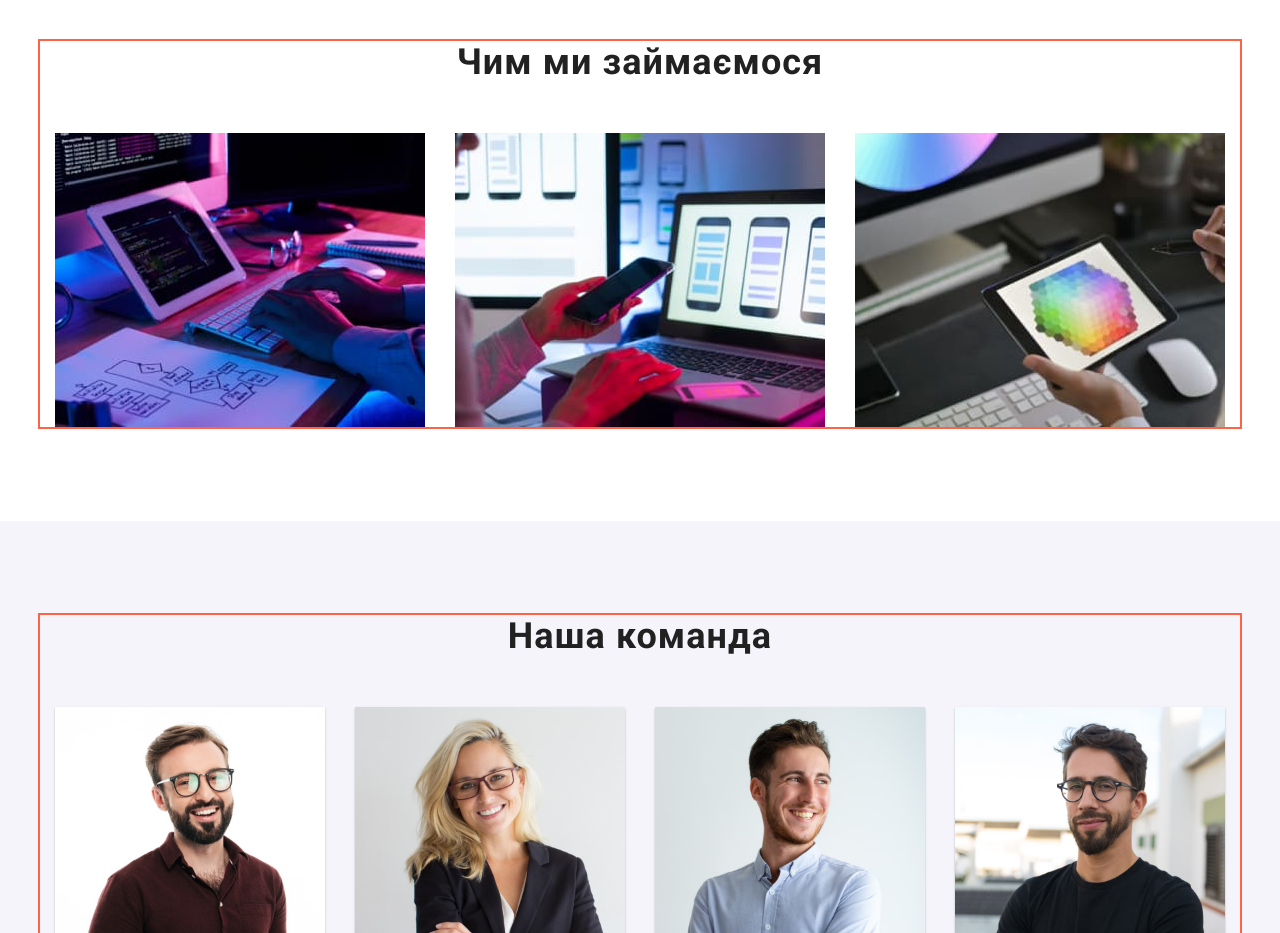
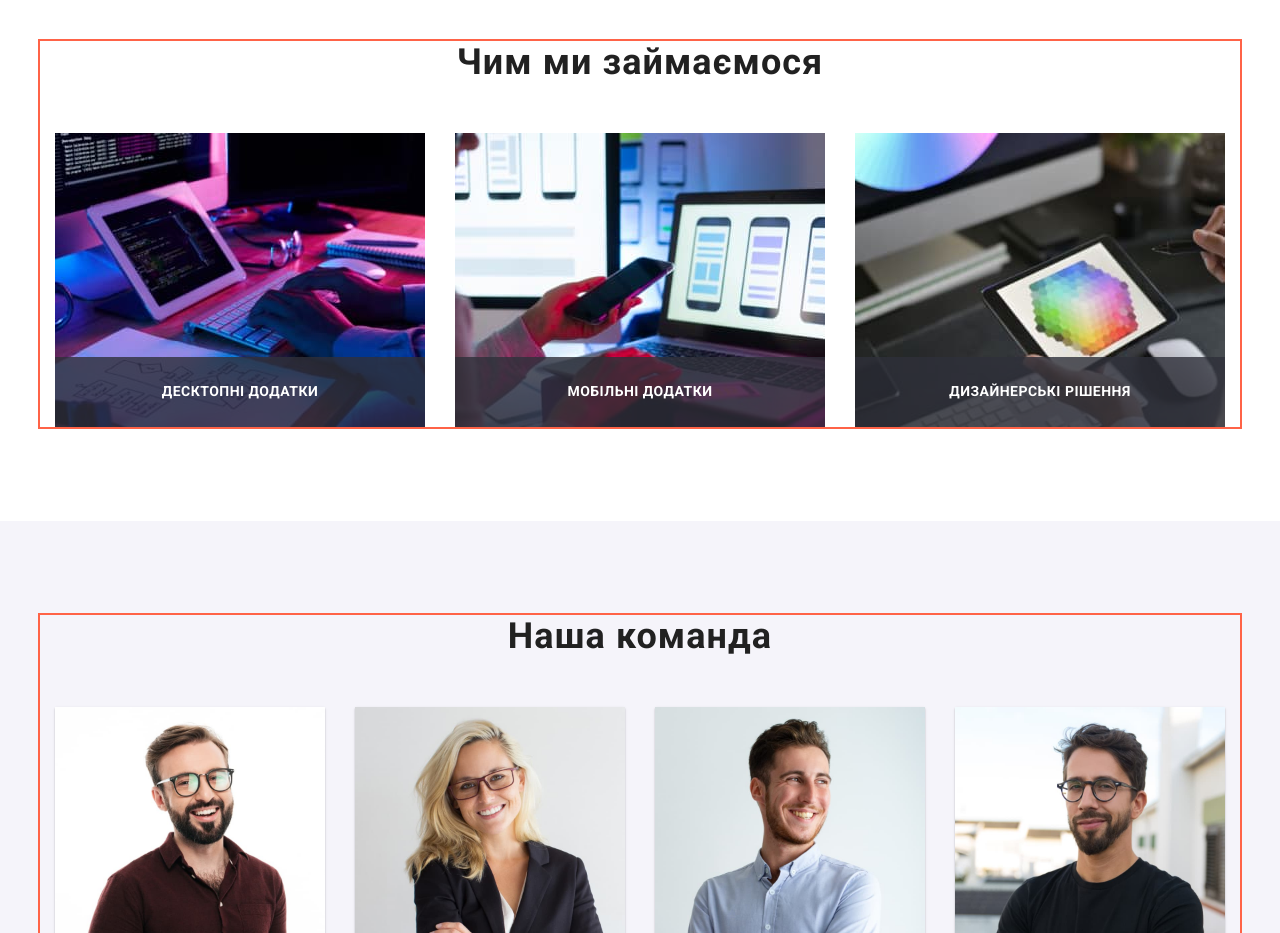
Before and after one commit to narinearut/goit-markup-hw-05, a plain HTML site: page index.html in a window 1280 px wide. Shown: the part 1080-2013 px from the top of the page. Drawn offline with nearby package versions, Linux system fonts and the light colour scheme.

Commit message:
finish-hw-05

```diff
--- a/css/styles.css
+++ b/css/styles.css
@@ -26,6 +26,7 @@ html {
     --secondary-text-color: rgba(117, 117, 117, 1);
     --accent-color: rgba(33, 150, 243, 1);
     --primary-bgc: rgba(47, 48, 58, 1);
+    --bgc-list-text:rgba(47, 48, 58, 0.8);
     --secondary-bgc: rgba(245, 244, 250, 1);
     --white-text: rgba(255, 255, 255, 1);
     --address-text: rgba(255, 255, 255, 0.6);
@@ -75,7 +76,7 @@ ul {
     display: block;
     text-decoration: none;
 
-    transition: box-shadow 300ms linear;
+    transition: box-shadow 250ms cubic-bezier(0.4, 0, 0.2, 1);
 }
 
 .list-link:hover,
@@ -147,7 +148,7 @@ header {
     padding-bottom: 25px;
     margin-right: 93px;
 
-    transition: color 300ms linear;
+    transition: color 250ms cubic-bezier(0.4, 0, 0.2, 1);
 }
 
 
@@ -188,7 +189,8 @@ header {
 
     padding-top: 32px;
     padding-bottom: 32px;
-    transition: color 300ms linear;
+    transition: color 250ms cubic-bezier(0.4, 0, 0.2, 1);
+
 
 }
 
@@ -220,7 +222,7 @@ header {
     padding-top: 32px;
     padding-bottom: 32px;
 
-    transition: color 300ms linear;
+    transition: color 250ms cubic-bezier(0.4, 0, 0.2, 1);
 
 }
 
@@ -363,7 +365,7 @@ header {
     border-radius: 4px;
     border: 1px solid transparent;
 
-    transition: color 300ms linear, background-color 300ms linear;
+    transition: color 250ms cubic-bezier(0.4, 0, 0.2, 1), background-color 250ms cubic-bezier(0.4, 0, 0.2, 1);
 
     cursor: pointer;
 }
@@ -448,6 +450,30 @@ header {
 .list .list-item+.list-item {
     margin-left: 30px;
 }
+.list-img {
+    position: relative;
+}
+.list-text{
+    position: absolute;
+bottom: 0%;
+
+
+        font-weight: 700;
+        font-size: 14px;
+        line-height: 1.14;
+        text-align: center;
+        text-transform: uppercase;
+
+        color: var(--white-text);
+        background-color: var(--bgc-list-text);
+        width:370px;
+        height: 70px;
+        display: flex;
+        align-items: center;
+        justify-content: center;
+
+
+}
 
 .team {
     background-color: var(--secondary-bgc);
@@ -509,8 +535,8 @@ header {
     background-color: var(--white-text);
     border-radius: 50%;
 
-    transition: fill 300ms linear,
-    background-color 300ms linear;
+    transition: fill 250ms cubic-bezier(0.4, 0, 0.2, 1),
+    background-color 250ms cubic-bezier(0.4, 0, 0.2, 1);
 }
 
 .icon-site {
@@ -556,7 +582,7 @@ header {
     padding-bottom: 16px;
     padding-left: 32px;
 
-    transition: border 300ms linear;
+    transition: border 250ms cubic-bezier(0.4, 0, 0.2, 1);
 
 }
 
@@ -575,7 +601,7 @@ header {
 
 .icon-klient {
     fill: var(--primary-icon-color);
-    transition: fill 300ms linear;
+    transition: fill 250ms cubic-bezier(0.4, 0, 0.2, 1);
 }
 
 
@@ -640,7 +666,7 @@ header {
     padding-left: 24px;
     height: 100%;
     transform: translateY(100%);
-    transition: transform 300ms linear;
+    transition: transform 250ms cubic-bezier(0.4, 0, 0.2, 1);
     overflow: auto;
 
 }
@@ -720,7 +746,7 @@ transform: translateY(0);
     font-size: 14px;
     line-height: 1.71;
 
-    transition: color 300ms linear;
+    transition: color 250ms cubic-bezier(0.4, 0, 0.2, 1);
 }
 
 .footer-mail:hover,
@@ -771,7 +797,7 @@ transform: translateY(0);
     background-color: var(--bgd-icon-footer);
     border-radius: 50%;
 
-    transition: background-color 300ms linear;
+    transition: background-color 250ms cubic-bezier(0.4, 0, 0.2, 1);
 }
 
 .icon-footer {
@@ -809,7 +835,7 @@ transform: translateY(0);
     width: 100%;
     height: 100%;
     background-color: var(--backdrop);
-    transition: opacity 300ms linear, visibility 30ms linear;
+    transition: opacity 250ms cubic-bezier(0.4, 0, 0.2, 1), visibility 250ms cubic-bezier(0.4, 0, 0.2, 1);
 }
 
 .modal {
@@ -823,7 +849,7 @@ transform: translateY(0);
         top: 50%;
         left: 50%;
         transform: translate(-50%, -50%) scaleY(1) rotate(0);
-        transition: transform 300ms linear;
+        transition: transform 250ms cubic-bezier(0.4, 0, 0.2, 1);
 }
 
 .backdrop.is-hidden .modal{
--- a/index.html
+++ b/index.html
@@ -112,9 +112,12 @@
             <div class="container">
                 <h2 class="section-title">Чим ми займаємося</h2>
                 <ul class="list">
-                    <li class="list-img"> <img src="./images/laptop1.jpg" alt="ноутбук" width="370"></li>
-                    <li class="list-img"> <img src="./images/phone2.jpg" alt="телефон" width="370"></li>
-                    <li class="list-img"> <img src="./images/tablet3.jpg" alt="планшет" width="370"></li>
+                    <li class="list-img"> <img src="./images/laptop1.jpg" alt="ноутбук" width="370">
+                    <p class="list-text">Десктопні додатки</p></li>
+                    <li class="list-img"> <img src="./images/phone2.jpg" alt="телефон" width="370">
+                    <p class="list-text">Мобільні додатки</p></li>
+                    <li class="list-img"> <img src="./images/tablet3.jpg" alt="планшет" width="370">
+                    <p class="list-text">Дизайнерські рішення</p></li>
                 </ul>
             </div>
 
```
